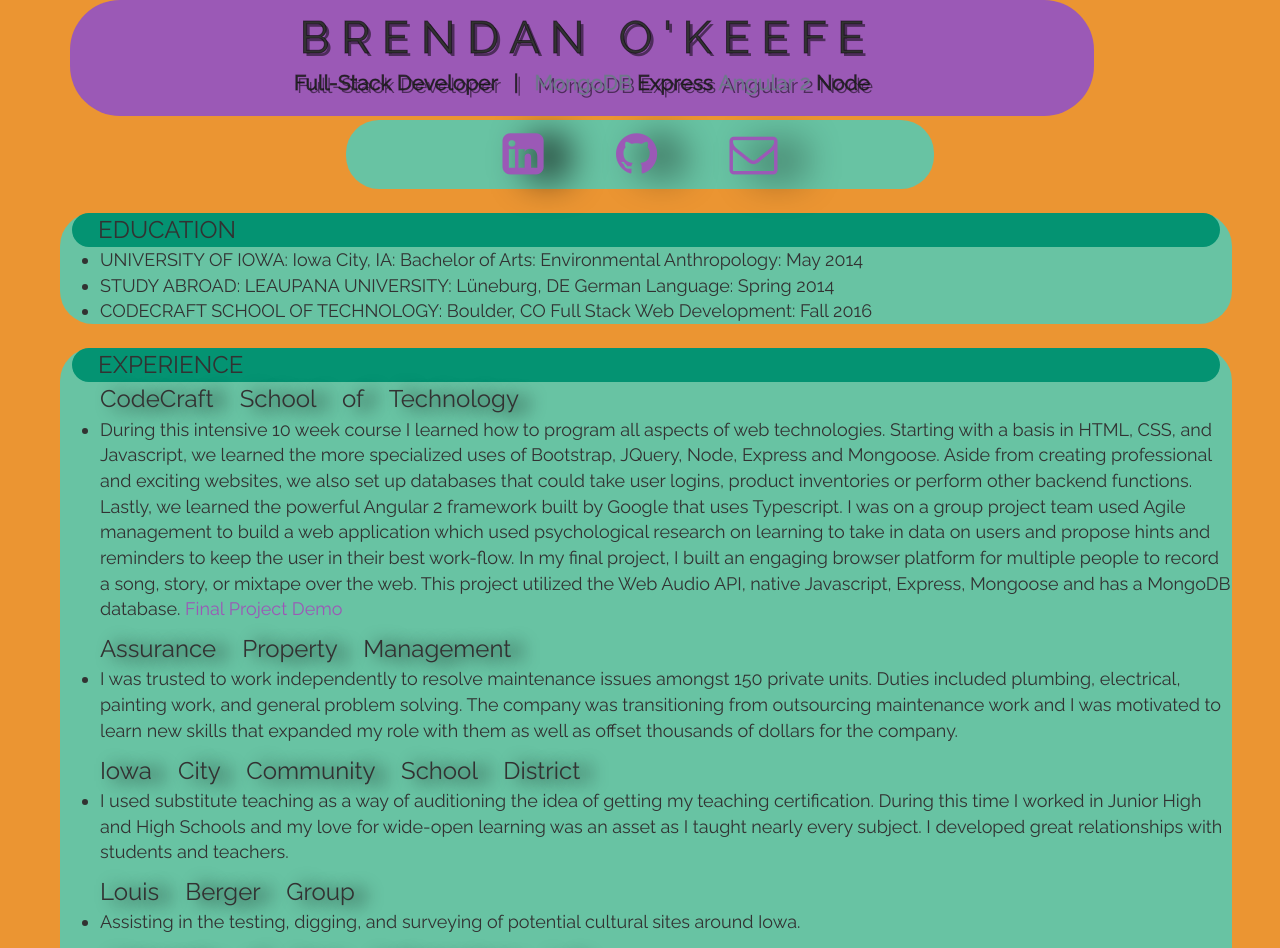
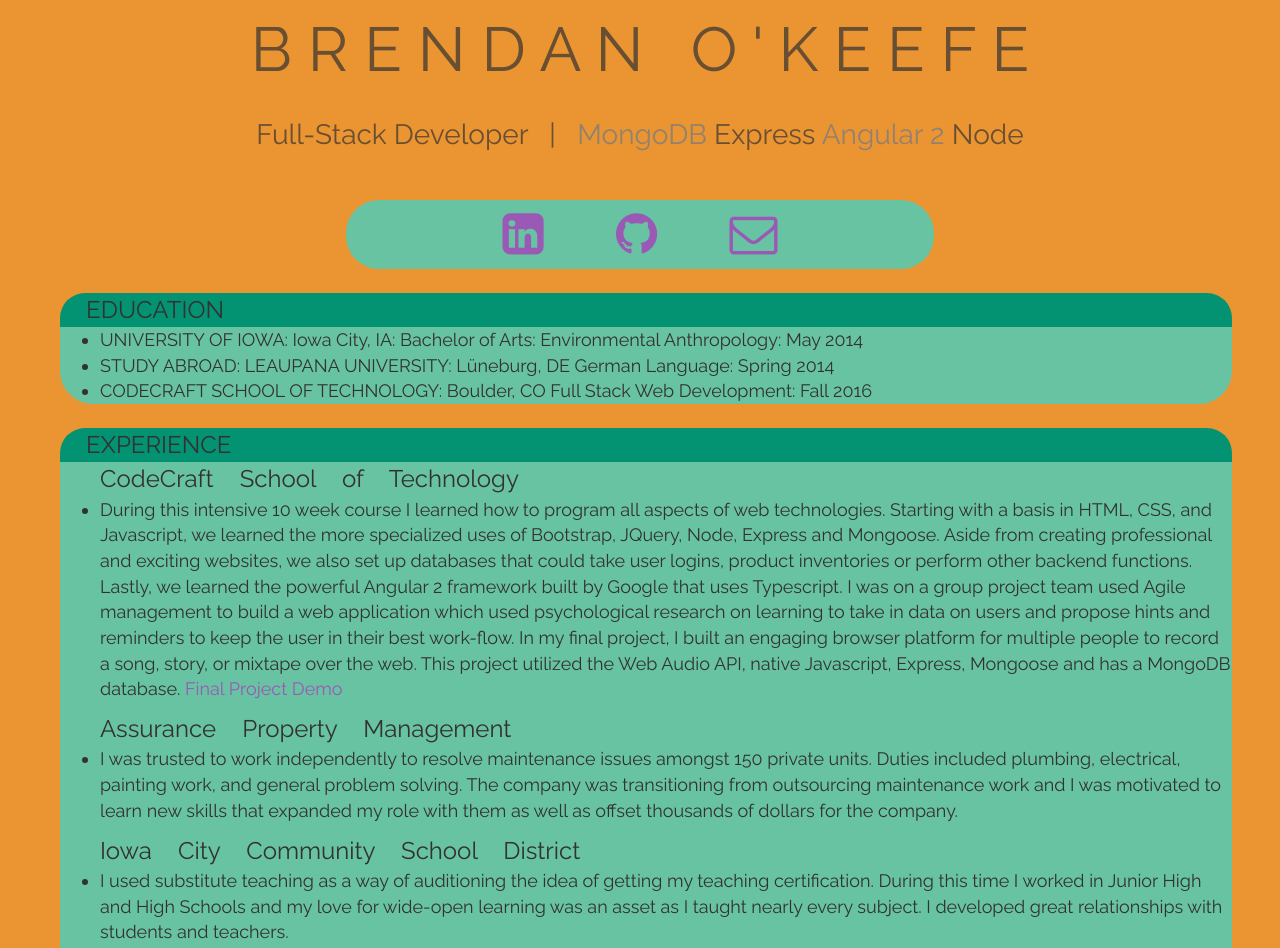
Before and after one commit to Bokeefe/bokeefeSite, a plain HTML site: page resume.html in a window 1280 px wide. Shown: the top 948 px of the page. Drawn offline with nearby package versions, Linux system fonts and the light colour scheme.

Commit message:
actually could show this to someone

```diff
--- a/resume.html
+++ b/resume.html
@@ -9,7 +9,6 @@
 	  src="http://code.jquery.com/jquery-3.1.1.min.js"
 	  integrity="sha256-hVVnYaiADRTO2PzUGmuLJr8BLUSjGIZsDYGmIJLv2b8="
 	  crossorigin="anonymous"></script>
-
 	</head>
 	<link rel="stylesheet" type="text/css" href="./style.css">
 	<link href="https://fonts.googleapis.com/css?family=Raleway" rel="stylesheet">
@@ -18,7 +17,7 @@
 <body>
 	<div class='container'>
 		<h1 id='shadow'>
-			<div class='shadow'>
+			<div class='nothing'>
 				 B R E N D A N  &nbsp  O ' K E E F E
 				</div>
 				<span class='top'>
--- a/shadow.js
+++ /dev/null
@@ -1,44 +0,0 @@
-		// shim layer with setTimeout fallback
-window.requestAnimFrame = (function() {
-  return function(callback) {
-    window.setTimeout(callback, 1000);
-  };
-})();
-
-$(document).ready(function() {
-
-  var $shadow = $('#shadow');
-  var shadowLimit = 100;
-  var moveEvent = ('ontouchstart' in document.documentElement) ? "touchmove" : "mousemove";
-
-  (function animloop() {
-    requestAnimFrame(animloop);
-
-    $(window).bind(moveEvent, function(ev) {
-      var $this = $(this);
-      var w = $this.width();
-      var h = $this.height();
-      var center = {
-        x: w / 2,
-        y: h / 2
-      };
-
-      var evX = (moveEvent == 'touchmove') ? ev.originalEvent.touches[0].clientX : ev.clientX;
-      var evY = (moveEvent == 'touchmove') ? ev.originalEvent.touches[0].clientY : ev.clientY;
-
-      var shadowX = (center.x - evX) / 10;
-      var shadowY = (center.y - evY) / 10;
-
-      shadowX = (shadowX > shadowLimit) ? shadowLimit : shadowX;
-      shadowX = (shadowX < shadowLimit * -1) ? shadowLimit * -1 : shadowX;
-      shadowY = (shadowY > shadowLimit) ? shadowLimit : shadowY;
-      shadowY = (shadowY < shadowLimit * -1) ? shadowLimit * -1 : shadowY;
-
-      $shadow.css({
-        textShadow: Math.ceil(shadowX) + 'px ' + Math.ceil(shadowY) + 'px ' + Math.abs(shadowX * shadowY) / 100 + 'px rgba(0,0,0,0.5)'
-      });
-
-    });
-  })();
-
-});
--- a/style.css
+++ b/style.css
@@ -8,47 +8,47 @@
 a {
   color:#9B59B6;
 }
+.container {
+  position: fixed;
+  opacity: .7;
+  width: 100%;
+  height: 160px;
+  background-color: #EB9532;
+  margin: 0 auto;
+  left: 0;
+  right: 0;
+}
+h1 {
+  margin:-20px 0 0 0;
+  opacity: 1;
+  text-align: center;
+  padding: .5em 0 .5em 0;
+  font-family: 'Raleway', sans-serif;
+  font-size: 62px;
 
-h1 {
-  width: 80%;
-  margin:0em 0em 0em 0em;
-  padding: .5em 0 .5em 0;
-  background-color: #9B59B6;
-  border-radius: 50px;
-  position: fixed;
-  text-align: center;
-  font-family: 'Raleway', sans-serif;
-  -moz-transform: translateZ(0);
-  -ms-transform: translateZ(0);
-  -webkit-transform: translateZ(0);
-  transform: translateZ(0);
-  text-shadow: 3px 3px 0px rgba(0, 0, 0, 0.5);
-  -moz-transition: text-shadow 20ms;
-  -o-transition: text-shadow 20ms;
-  -webkit-transition: text-shadow 20ms;
-  transition: text-shadow 20ms;
-  -webkit-text-stroke: 1px rgba(0, 0, 0, 0.5);
+}
+.nothing{
+    padding: 5px 5px 5px 5px;
 }
 
 h1 .top {
-  font-weight: 100;
-  font-size: 2.1rem;
+  font-size: 2.8rem;
+  align-content: center;
 }
-
+h1 .color {
+  color: #6C7A89;
+  font-family: 'Raleway', sans-serif;
+  font-size: 2.8rem;
+}
 h1 .shadow {
   font-size: 4.5rem;
   font-family: 'Raleway';
   line-height: 40px;
 }
-h1 .color {
-  color: #6C7A89;
-  font-family: 'Raleway', sans-serif;
-  font-size: 2.1rem;
-  -webkit-text-stroke: 1px rgba(108, 122, 137, 0.5);
-}
+
 .resume {
   position: scroll;
-  margin-top: 10rem;
+  margin-top: 18rem;
   font-family: 'Raleway', sans-serif;
 }
 
@@ -59,14 +59,10 @@
   text-align:justify;
   font-size: 24px;
   word-spacing: 20px;
-  text-shadow: 0.5em 0.1em 0.7em black;
 }
 .shadow2 .glass {
   background-color: #049372;
-  border-radius: 25px;
-  margin-left: .5em;
-  margin-right: .5em;
-  text-shadow: none;
+  border-radius: 25px 25px 0 0;
 }
 
 .faker {
@@ -76,11 +72,9 @@
   text-align:center;
   font-size: 48px;
   word-spacing: 60px;
-  text-shadow: 0.5em 0.1em 0.7em black;
 }
 
 .resume ul {
-  text-shadow: 0.5em 0.1em 0.7em black;
   text-align:left;
   font-size: 24px;
 }
```
